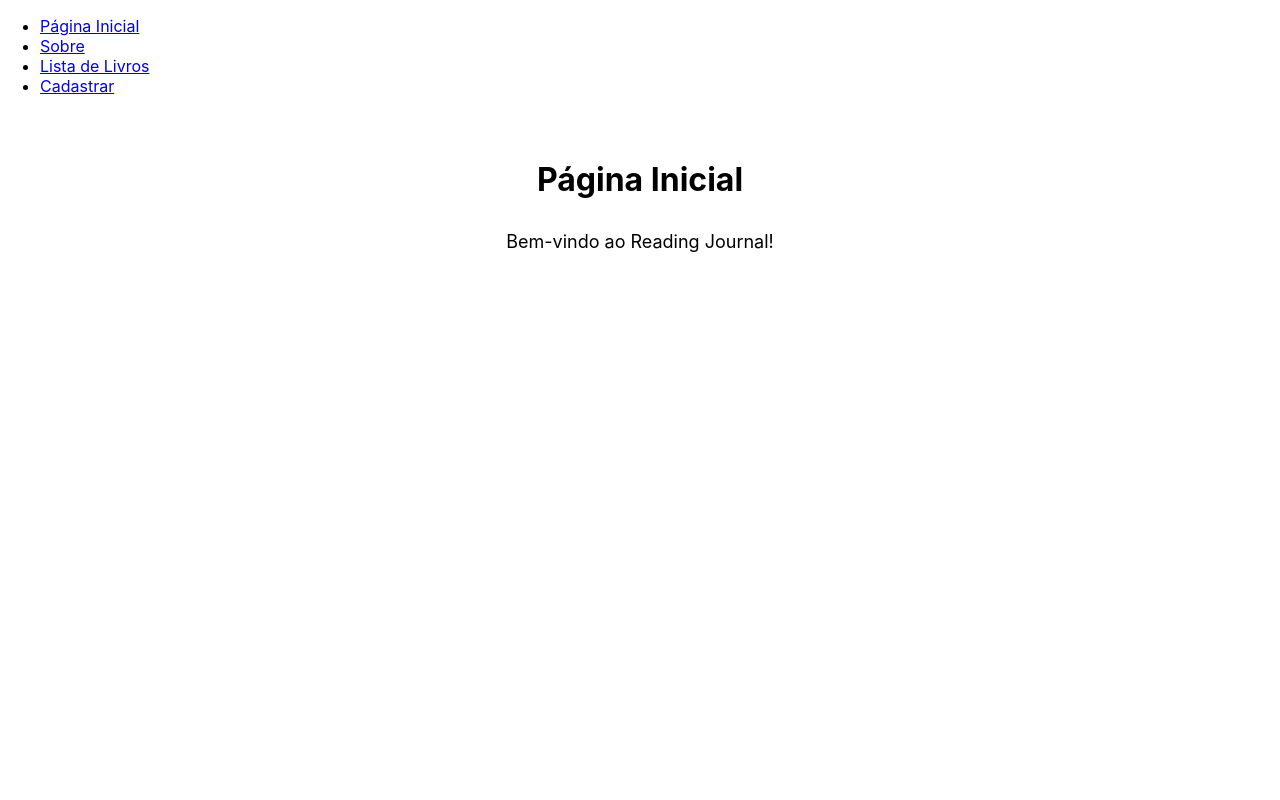
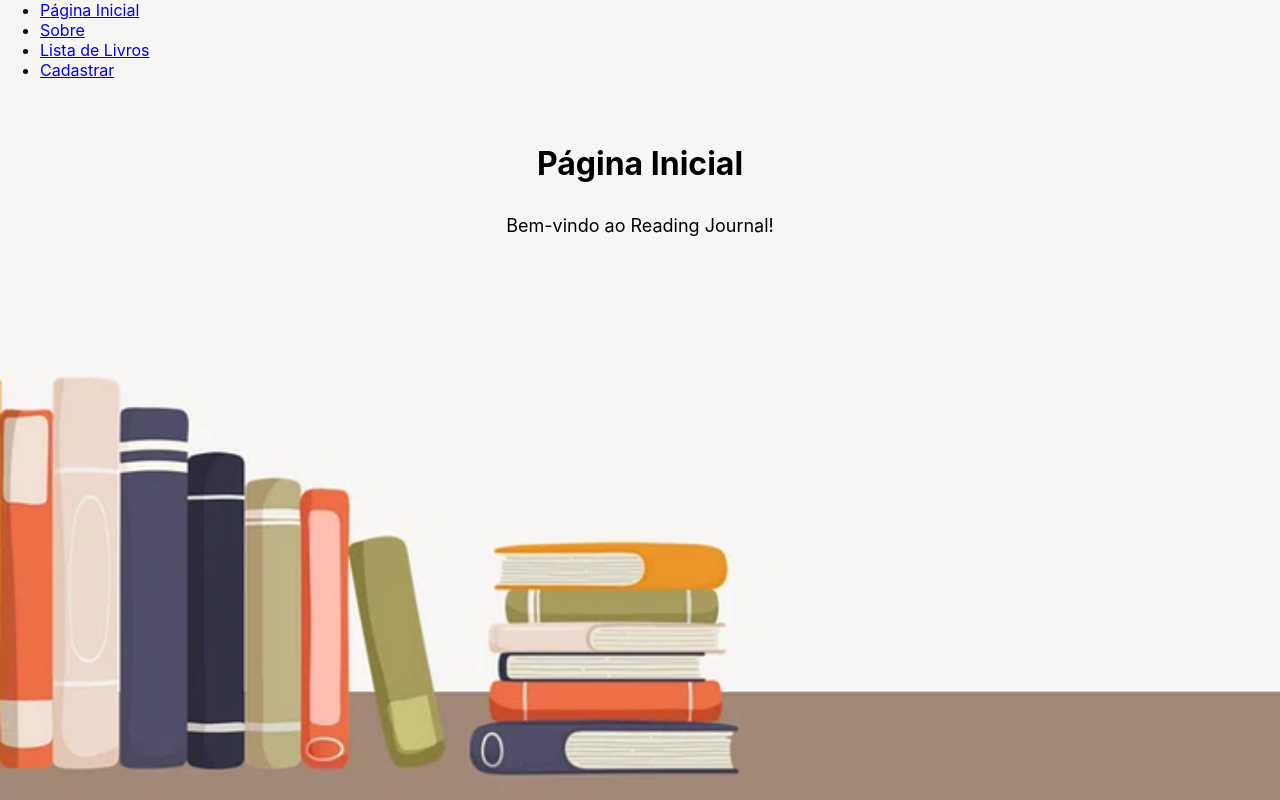
Before and after one commit to WilliamNovak/READING-JOURNAL, a React (Create React App) app: page / in a window 1280 px wide. Built offline with nearby package versions, Linux system fonts and the light colour scheme.

Commit message:
add background image

```diff
--- a/src/App.css
+++ b/src/App.css
@@ -1,5 +1,18 @@
 .App {
+  background-image: url('./assets/images/background.png');
+  background-size: cover;
+  background-repeat: no-repeat;
+  background-position: center;
+  min-height: 100vh;
+  width: 100vw;
+}
+
+.textCenter {
   text-align: center;
+}
+
+.nav-links {
+  margin: 0;
 }
 
 h1 {
--- a/src/App.js
+++ b/src/App.js
@@ -35,9 +35,10 @@
   // Componente principal com navegacao
   // Exibe as paginas com base nas rotas definidas no sistema
   return (
+    <div className="App">
       <Router>
         <NavBar />
-      <div className="App">
+        <div className="textCenter">
           <Routes>
             <Route path="/" element={<Home/>} />
             <Route path="/about" element={<About/>} />
@@ -47,5 +48,6 @@
           </Routes>
         </div>
       </Router>
+    </div>
   );
 }
```
Also changed, not shown: src/assets/images/background.png (added). Lines whose indentation alone changed are shown as unchanged.
